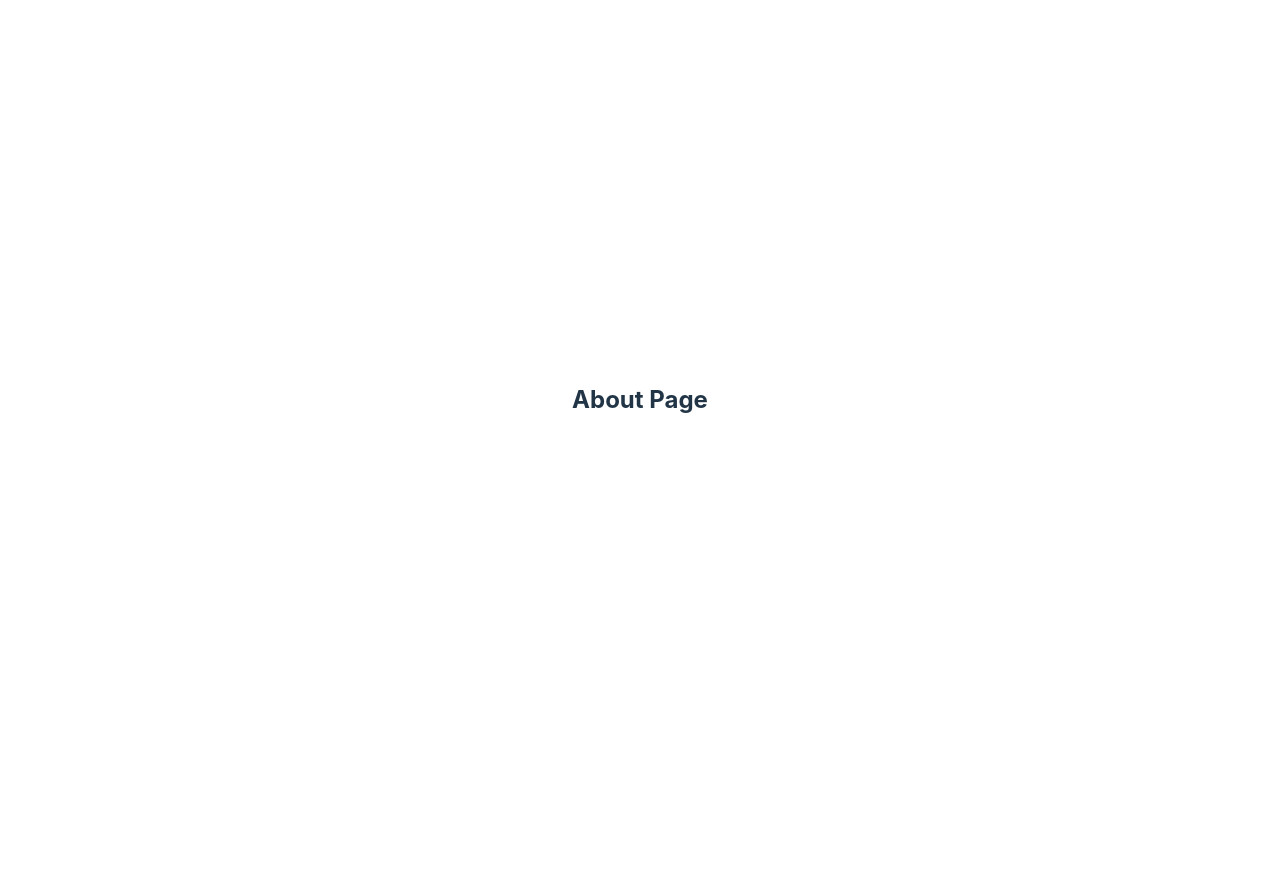
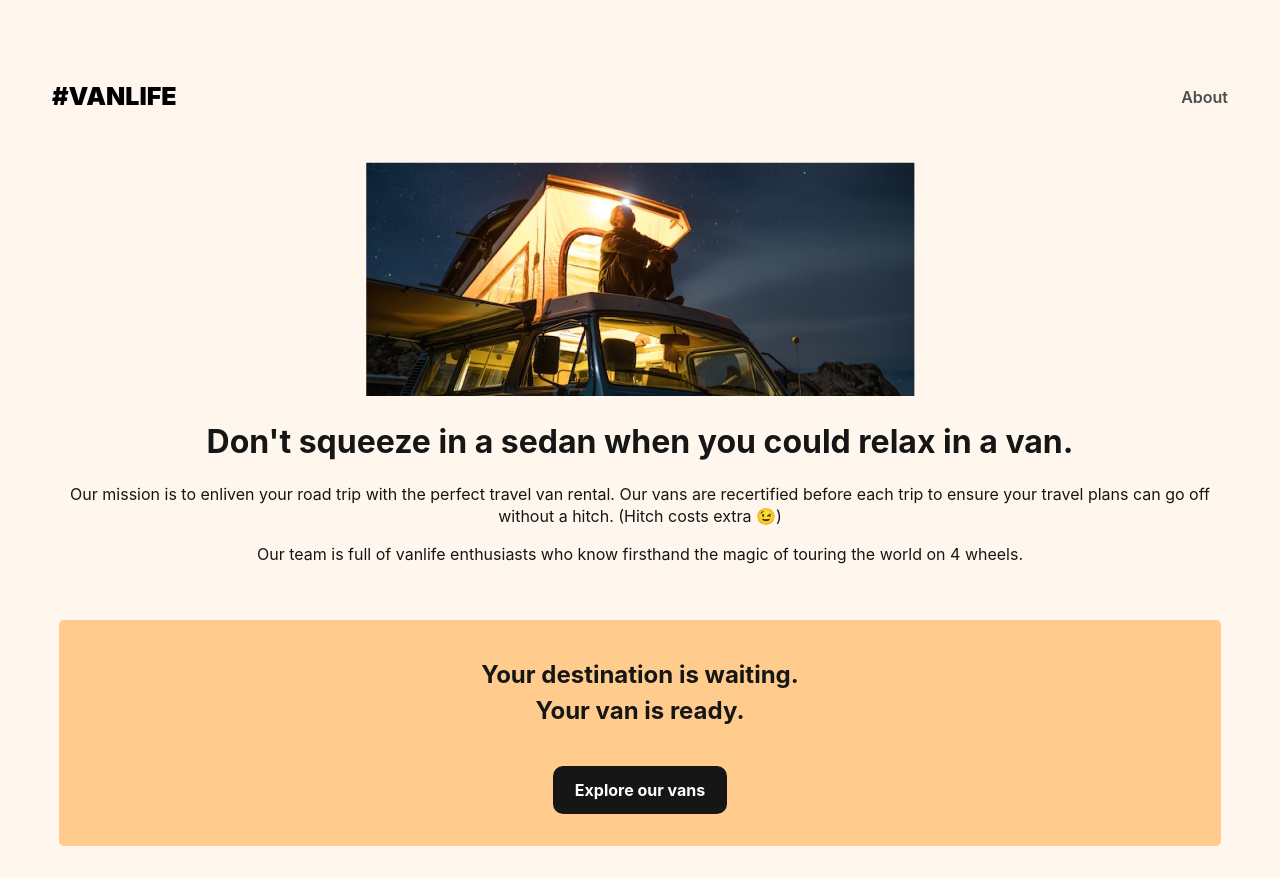
Before and after one commit to ragimovalik/react-router-course, a React (Vite) app: page /about in a window 1280 px wide. Before the commit the page ends 800 px from the top, so only its background shows below. Built offline with nearby package versions, Linux system fonts and the light colour scheme.

Commit message:
Navigation and styling added

```diff
--- a/src/About.jsx
+++ /dev/null
@@ -1,9 +0,0 @@
-const About = () => {
-  return (
-    <>
-      <h2>About Page</h2>
-    </>
-  );
-};
-
-export default About;
--- a/src/App.css
+++ b/src/App.css
@@ -4,3 +4,129 @@
   padding: 2rem;
   text-align: center;
 }
+
+header {
+  height: 110px;
+  display: flex;
+  align-items: center;
+  padding-block: 10px;
+}
+
+header .site-logo {
+  color: black;
+  margin-right: auto;
+  text-transform: uppercase;
+  font-weight: 900;
+  font-size: 25px;
+}
+
+header a {
+  text-decoration: none;
+  color: #4d4d4d;
+  font-weight: 600;
+  padding: 5px 20px;
+}
+
+header a:hover {
+  color: #161616;
+  text-decoration: underline;
+}
+
+.link-button {
+  display: inline-block;
+  text-align: center;
+  text-decoration: none;
+  border: none;
+  padding: 0.75rem 1.375rem;
+  color: initial;
+  font-weight: 700;
+  border-radius: 5px;
+  cursor: pointer;
+  transition: transform 0.1s ease-in-out;
+}
+
+.link-button:hover {
+  transform: translate(1px, 1px);
+}
+
+/*** HOME PAGE ***/
+.home-container {
+  background: linear-gradient(0deg, rgba(0, 0, 0, 0.46), rgba(0, 0, 0, 0.46)),
+    url('./assets/home-hero.png') no-repeat center center;
+  -webkit-background-size: cover;
+  -moz-background-size: cover;
+  -o-background-size: cover;
+  background-size: cover;
+  min-height: 350px;
+  color: white;
+  padding: 45px 23px;
+}
+
+.home-container h1 {
+  font-weight: 700;
+  font-size: 2.25rem;
+  line-height: 42px;
+}
+
+.home-container p {
+  line-height: 24px;
+}
+
+.home-container a {
+  display: inline-block;
+  text-align: center;
+  text-decoration: none;
+  background-color: #ff8c38;
+  border: none;
+  width: 100%;
+  margin-top: 27px;
+  padding-block: 0.75rem;
+  color: white;
+  font-weight: 700;
+  border-radius: 5px;
+  cursor: pointer;
+  transition: transform 0.1s ease-in-out;
+}
+
+.home-container a:hover {
+  transform: translate(1px, 1px);
+}
+
+/*** ABOUT PAGE ***/
+.about-hero-image {
+  max-width: 100%;
+}
+
+.about-page-content {
+  padding-inline: 23px;
+  color: #161616;
+  margin-bottom: 55px;
+}
+
+.about-page-content h1 {
+  line-height: 38px;
+}
+
+.about-page-content p {
+  line-height: 22px;
+}
+
+.about-page-cta {
+  background-color: #ffcc8d;
+  color: #161616;
+  padding-inline: 32px;
+  padding-bottom: 32px;
+  margin-inline: 27px;
+  border-radius: 5px;
+}
+
+.about-page-cta h2 {
+  margin: 0;
+  padding-block: 37px;
+}
+
+.about-page-cta .link-button {
+  background-color: #161616;
+  color: white;
+  border-radius: 10px;
+}
--- a/src/App.jsx
+++ b/src/App.jsx
@@ -1,8 +1,28 @@
-// import { useState } from 'react'
+import { BrowserRouter, Routes, Route, Link } from 'react-router-dom';
+
+import About from './pages/About';
+import Home from './pages/Home';
+
 import './App.css';
 
 function App() {
-  return <div>Hello</div>;
+  return (
+    <BrowserRouter>
+      <header>
+        <Link to='/' className='site-logo'>
+          #VanLife
+        </Link>
+        <nav>
+          <Link to='/about'>About</Link>
+        </nav>
+      </header>
+
+      <Routes>
+        <Route path='/' element={<Home />} />
+        <Route path='about' element={<About />} />
+      </Routes>
+    </BrowserRouter>
+  );
 }
 
 export default App;
--- a/src/index.css
+++ b/src/index.css
@@ -2,10 +2,6 @@
   font-family: Inter, system-ui, Avenir, Helvetica, Arial, sans-serif;
   line-height: 1.5;
   font-weight: 400;
-
-  color-scheme: light dark;
-  color: rgba(255, 255, 255, 0.87);
-  background-color: #242424;
 
   font-synthesis: none;
   text-rendering: optimizeLegibility;
@@ -14,56 +10,16 @@
   -webkit-text-size-adjust: 100%;
 }
 
-a {
-  font-weight: 500;
-  color: #646cff;
-  text-decoration: inherit;
-}
-a:hover {
-  color: #535bf2;
+html,
+body {
+  margin: 0;
+  padding: 0;
+  background-color: #fff7ed;
+
+  -ms-overflow-style: none;
+  scrollbar-width: none;
 }
 
-body {
-  margin: 0;
-  display: flex;
-  place-items: center;
-  min-width: 320px;
-  min-height: 100vh;
+body::-webkit-scrollbar {
+  display: none;
 }
-
-h1 {
-  font-size: 3.2em;
-  line-height: 1.1;
-}
-
-button {
-  border-radius: 8px;
-  border: 1px solid transparent;
-  padding: 0.6em 1.2em;
-  font-size: 1em;
-  font-weight: 500;
-  font-family: inherit;
-  background-color: #1a1a1a;
-  cursor: pointer;
-  transition: border-color 0.25s;
-}
-button:hover {
-  border-color: #646cff;
-}
-button:focus,
-button:focus-visible {
-  outline: 4px auto -webkit-focus-ring-color;
-}
-
-@media (prefers-color-scheme: light) {
-  :root {
-    color: #213547;
-    background-color: #ffffff;
-  }
-  a:hover {
-    color: #747bff;
-  }
-  button {
-    background-color: #f9f9f9;
-  }
-}
--- a/src/main.jsx
+++ b/src/main.jsx
@@ -1,18 +1,12 @@
 import React from 'react';
 import ReactDOM from 'react-dom/client';
-import { BrowserRouter, Routes, Route } from 'react-router-dom';
 
 import App from './App';
-import About from './About';
+
 import './index.css';
 
 ReactDOM.createRoot(document.getElementById('root')).render(
   <React.StrictMode>
-    <BrowserRouter>
-      <Routes>
-        <Route path='/' element={<App />} />
-        <Route path='about' element={<About />} />
-      </Routes>
-    </BrowserRouter>
+    <App />
   </React.StrictMode>,
 );
--- /dev/null
+++ b/src/pages/About.jsx
@@ -0,0 +1,34 @@
+import { Link } from 'react-router-dom';
+import bgImg from '../assets/about-hero.png';
+
+const About = () => {
+  return (
+    <div className='about-page-container'>
+      <img src={bgImg} alt='' className='about-hero-image' />
+      <div className='about-page-content'>
+        <h1>Don't squeeze in a sedan when you could relax in a van.</h1>
+        <p>
+          Our mission is to enliven your road trip with the perfect travel van
+          rental. Our vans are recertified before each trip to ensure your
+          travel plans can go off without a hitch. (Hitch costs extra 😉)
+        </p>
+        <p>
+          Our team is full of vanlife enthusiasts who know firsthand the magic
+          of touring the world on 4 wheels.
+        </p>
+      </div>
+      <div className='about-page-cta'>
+        <h2>
+          Your destination is waiting.
+          <br />
+          Your van is ready.
+        </h2>
+        <Link className='link-button' to='/vans'>
+          Explore our vans
+        </Link>
+      </div>
+    </div>
+  );
+};
+
+export default About;
--- /dev/null
+++ b/src/pages/Home.jsx
@@ -0,0 +1,16 @@
+import { Link } from 'react-router-dom';
+
+const Home = () => {
+  return (
+    <div className='home-container'>
+      <h1>You got the travel plans, we got the travel vans.</h1>
+      <p>
+        Add adventure to your life by joining the #vanlife movement. Rent the
+        perfect van to make your perfect road trip.
+      </p>
+      <Link to='vans'>Find your van</Link>
+    </div>
+  );
+};
+
+export default Home;
```
Also changed, not shown: src/assets/about-hero.png (added), src/assets/home-hero.png (added).
